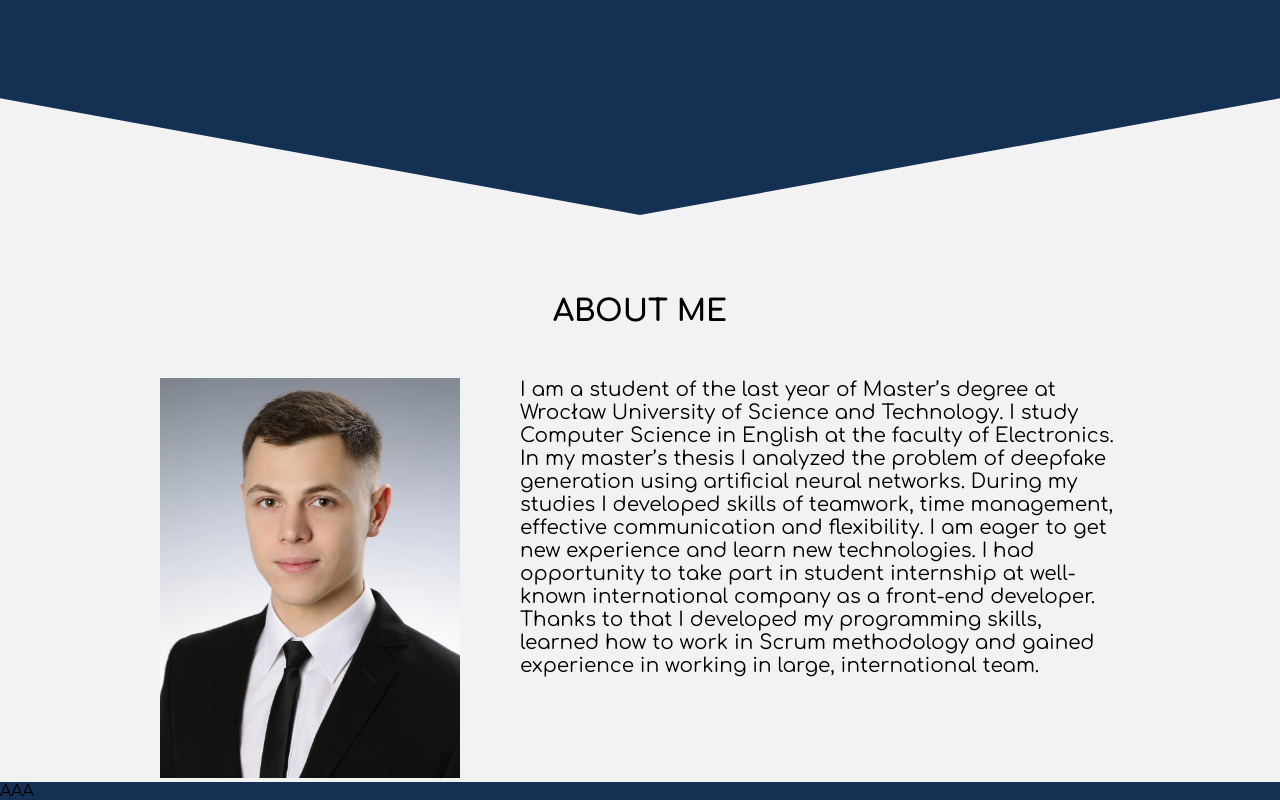
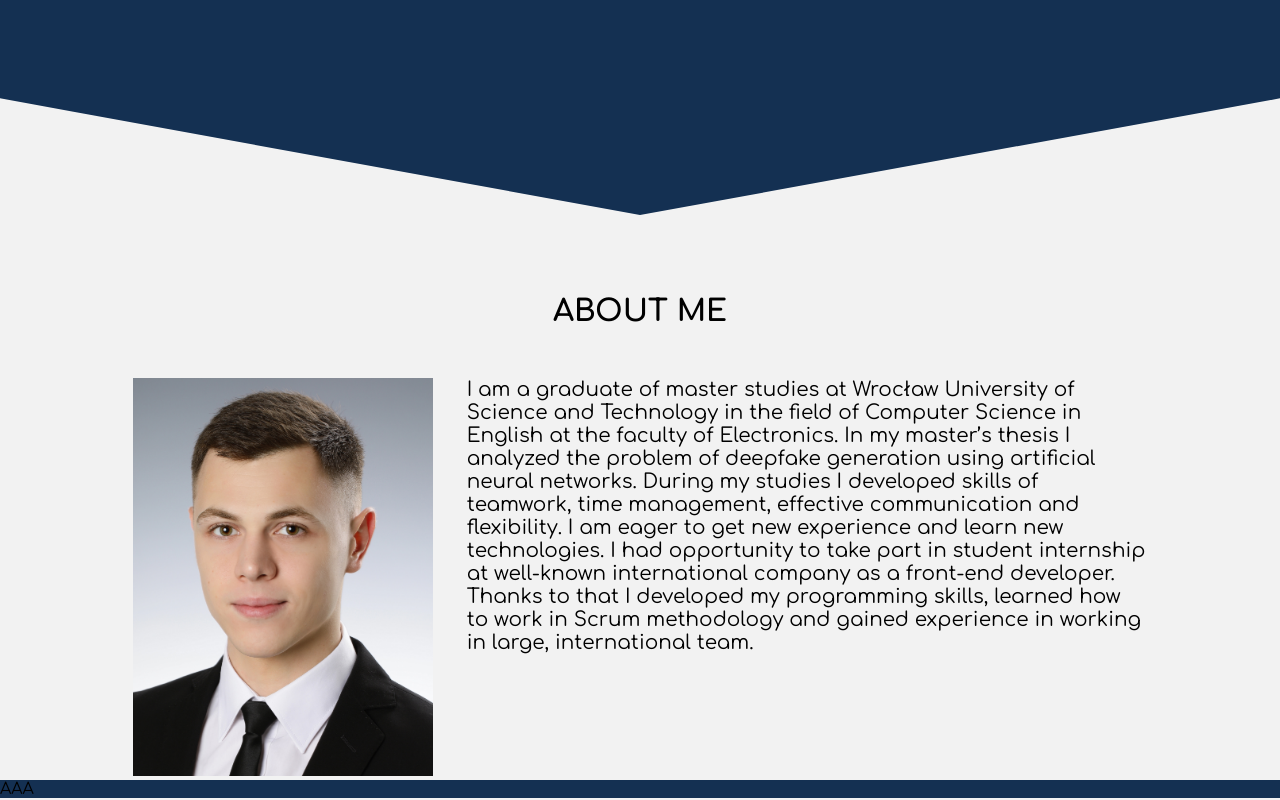
Before and after one commit to zendranm/portfolio-app, a React (Create React App) app: page / in a window 1280 px wide. Shown: the part 1668-2468 px from the top of the page. Built offline with nearby package versions, Linux system fonts and the light colour scheme.

Commit message:
Third panel improvements

```diff
--- a/src/components/ThirdPanel.jsx
+++ b/src/components/ThirdPanel.jsx
@@ -1,7 +1,7 @@
 import React from "react";
 import "styles/ThirdPanel.scss";
 import SectionTitle from "components/SectionTitle";
-import image from "graphics/image.jpg";
+import image from "graphics/image_cropped.jpg";
 
 const ThirdPanel = () => {
   return (
@@ -12,17 +12,17 @@ const ThirdPanel = () => {
           <img src={image} alt="logo" />
         </div>
         <div className="content">
-          I am a student of the last year of Master’s degree at Wrocław
-          University of Science and Technology. I study Computer Science in
-          English at the faculty of Electronics. In my master’s thesis I
-          analyzed the problem of deepfake generation using artificial neural
-          networks. During my studies I developed skills of teamwork, time
-          management, effective communication and flexibility. I am eager to get
-          new experience and learn new technologies. I had opportunity to take
-          part in student internship at well-known international company as a
-          front-end developer. Thanks to that I developed my programming skills,
-          learned how to work in Scrum methodology and gained experience in
-          working in large, international team.
+          I am a graduate of master studies at Wrocław University of Science and
+          Technology in the field of Computer Science in English at the faculty
+          of Electronics. In my master’s thesis I analyzed the problem of
+          deepfake generation using artificial neural networks. During my
+          studies I developed skills of teamwork, time management, effective
+          communication and flexibility. I am eager to get new experience and
+          learn new technologies. I had opportunity to take part in student
+          internship at well-known international company as a front-end
+          developer. Thanks to that I developed my programming skills, learned
+          how to work in Scrum methodology and gained experience in working in
+          large, international team.
         </div>
       </div>
     </div>
--- a/src/styles/NavBar.scss
+++ b/src/styles/NavBar.scss
@@ -62,6 +62,10 @@
     right: 0;
   }
 
+  .NavBar:hover {
+    background-color: $secondary-color;
+  }
+
   .LeftSide {
     flex-direction: row;
     justify-content: space-evenly;
--- a/src/styles/ProjectPanelMobile.scss
+++ b/src/styles/ProjectPanelMobile.scss
@@ -12,7 +12,7 @@
   background-size: cover;
 }
 .contentPart {
-  background-color: #cccccc;
+  background-color: $tertiary-color;
   width: calc((#{$project-panel-width} * 0.7 * 1px) - 40px);
   height: 150px;
   color: $font-color-1;
--- a/src/styles/ThirdPanel.scss
+++ b/src/styles/ThirdPanel.scss
@@ -6,18 +6,14 @@
 }
 
 .aboutme {
-  width: calc(100% - 200px);
+  width: calc(100% - 20px);
+  padding-right: 10px;
+  padding-left: 10px;
   display: flex;
   flex-direction: row;
   flex-wrap: wrap;
   justify-content: space-evenly;
   align-items: flex-start;
-  padding-left: 100px;
-  padding-right: 100px;
-}
-
-.image {
-  width: 300px;
 }
 
 .image img {
@@ -26,6 +22,32 @@
 }
 
 .content {
-  width: 600px;
   font-size: 20px;
 }
+
+@media (min-width: 500px) {
+  .image {
+    width: 300px;
+  }
+
+  .content {
+    width: 100%;
+  }
+}
+
+@media (min-width: 1100px) {
+  .aboutme {
+    width: calc(100% - 200px);
+    padding-left: 100px;
+    padding-right: 100px;
+  }
+
+  .image {
+    width: 300px;
+  }
+
+  .content {
+    min-width: 600px;
+    width: calc(100% - 400px);
+  }
+}
--- a/src/styles/variables.scss
+++ b/src/styles/variables.scss
@@ -3,6 +3,8 @@ $body-color: #f2f2f2;
 $primary-color: #143052;
 $primary-color-url: "%23143052";
 $secondary-color: #0f243e;
+$secondary-color: #0f243e;
+$tertiary-color: #cccccc;
 $font-color-1: #000000;
 $font-color-2: #f2f2f2;
 
```
Also changed, not shown: src/graphics/image_cropped.jpg (added).
